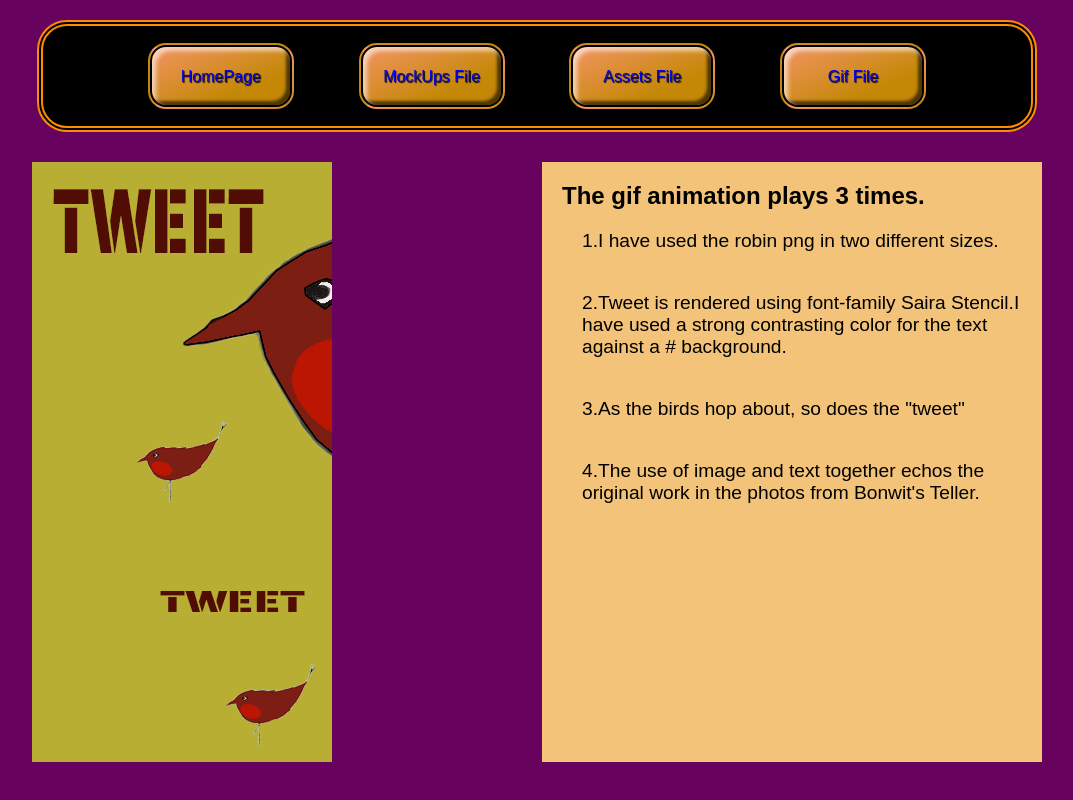
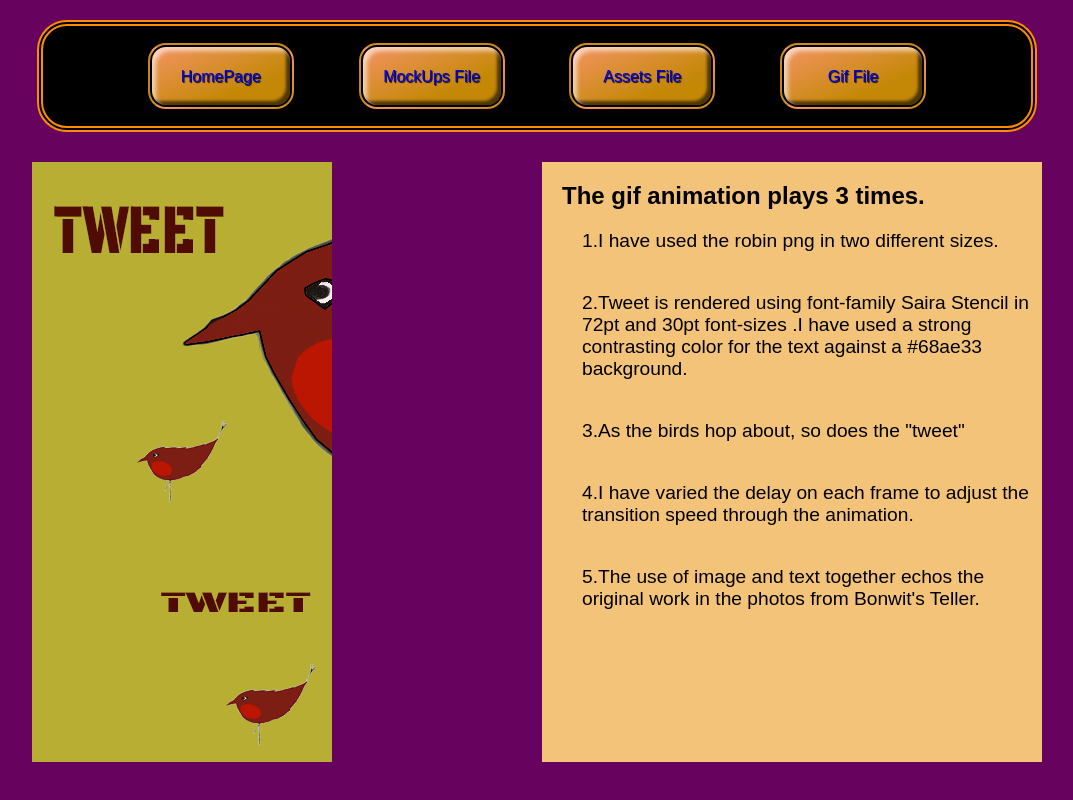
Before and after one commit to UrsulaKesek/uk-visuals, a React (Create React App) app: page /gif in a window 1280 px wide. Shown: the part 380-1180 px from the top of the page, without its empty margins (103-1176 px from the left). Built offline with nearby package versions, Linux system fonts and the light colour scheme; a web font is replaced by a local one.

Commit message:
edited gif

```diff
--- a/src/pages/GifSpriteFile/index.jsx
+++ b/src/pages/GifSpriteFile/index.jsx
@@ -1,5 +1,5 @@
 import React from "react";
-import Birds from "./Images/bird-anim-iv.gif";
+import Birds from "./Images/bird-anim-v.gif";
 import "./GifSprite.css";
 const GifSpriteFile = () => {
   return (
@@ -8,14 +8,23 @@ const GifSpriteFile = () => {
         <img src={Birds} alt="robin-tweet-animation" />
 
         <div class="gif">
-      <h2>The gif animation plays 3 times.</h2>
-      <p>1.I have used the robin png in two different sizes.</p>
-      <p>2.Tweet is rendered using font-family Saira Stencil.I have used a strong
-        contrasting color for the text against a # background. </p>
-        <p>3.As the birds hop about, so does the "tweet"</p>
-        <p>4.The use of image and text together echos the original work
-           in the photos from Bonwit's Teller.</p>
-      </div>
+          <h2>The gif animation plays 3 times.</h2>
+          <p>1.I have used the robin png in two different sizes.</p>
+          <p>
+            2.Tweet is rendered using font-family Saira Stencil in 72pt and 30pt
+            font-sizes .I have used a strong contrasting color for the text
+            against a #68ae33 background.{" "}
+          </p>
+          <p>3.As the birds hop about, so does the "tweet"</p>
+          <p>
+            4.I have varied the delay on each frame to adjust the transition
+            speed through the animation.
+          </p>
+          <p>
+            5.The use of image and text together echos the original work in the
+            photos from Bonwit's Teller.
+          </p>
+        </div>
       </div>
     </>
   );
```
Also changed, not shown: src/pages/GifSpriteFile/Images/bird-anim-v.gif (added).
